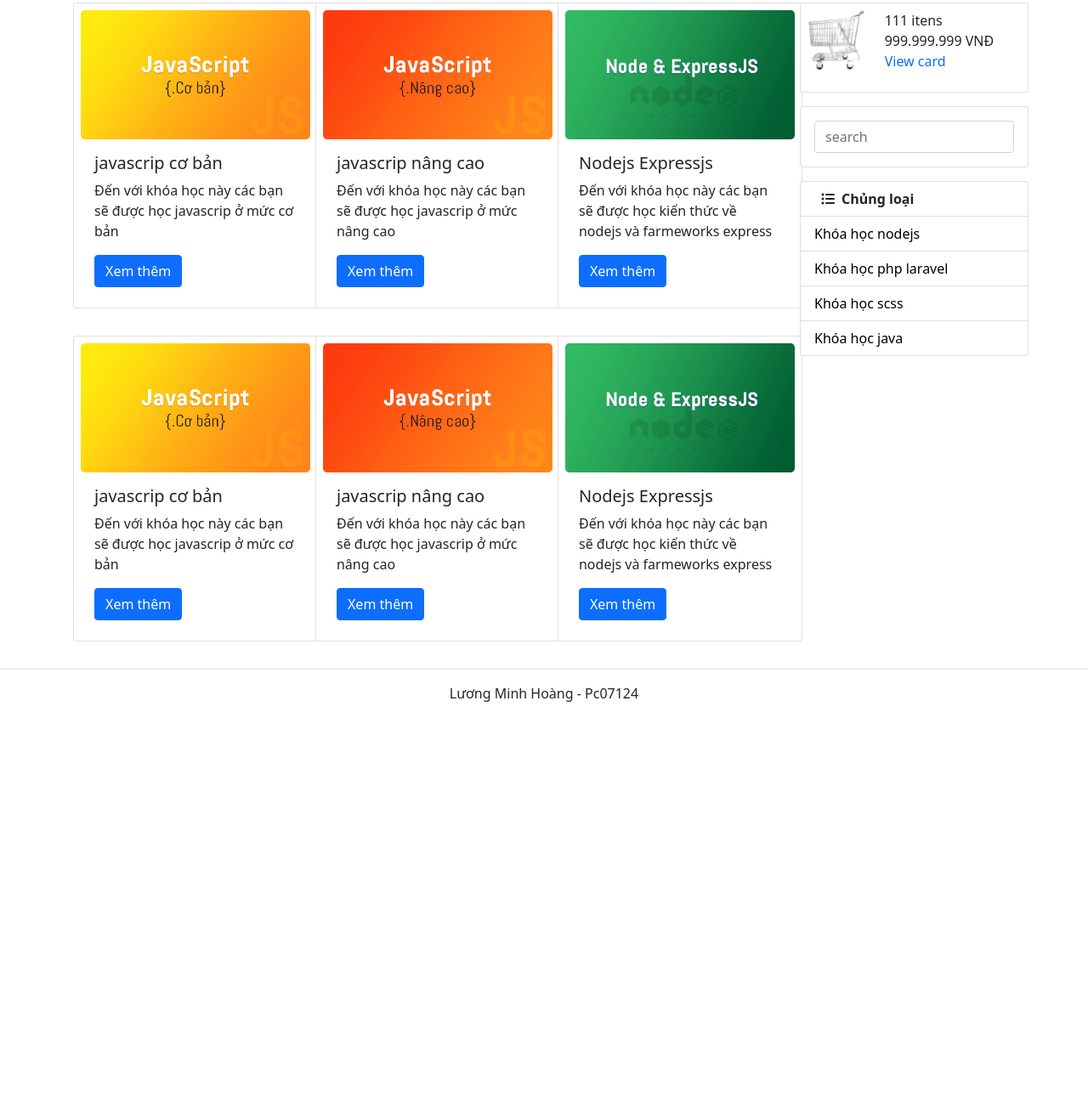
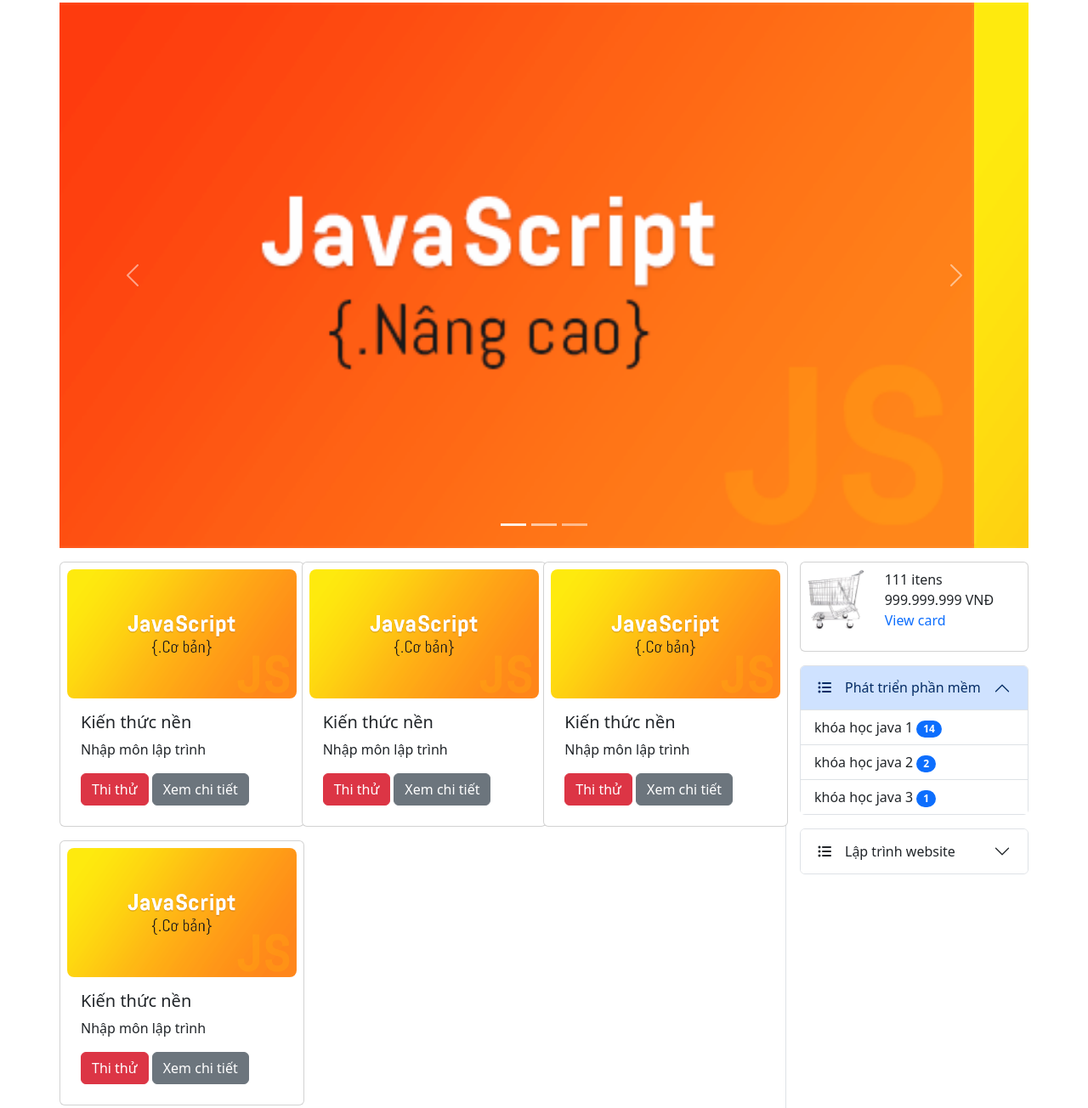
Before and after one commit to Minhoangg/WD18302_FE_FRAMEWORKS_HOANGLM_PC07124, a plain HTML site: page index.html in a window 1280 px wide. Shown: the part 85-1389 px from the top of the page at 85% size. Before the commit the page ends 945 px from the top, so only its background shows below. Drawn offline with nearby package versions, Linux system fonts and the light colour scheme.

Commit message:
FEFW - Lab3

```diff
--- a/index.html
+++ b/index.html
@@ -6,15 +6,14 @@
     <meta name="viewport" content="width=device-width, user-scalable=no, initial-scale=1">
     <meta http-equiv="X-UA-Compatible" content="ie=edge">
     <title>Title</title>
-    <link rel="stylesheet" href="https://cdn.jsdelivr.net/npm/bootstrap@5.1.3/dist/css/bootstrap.min.css"
-        integrity="sha384-1BmE4kWBq78iYhFldvKuhfTAU6auU8tT94WrHftjDbrCEXSU1oBoqyl2QvZ6jIW3" crossorigin="anonymous">
+    <link href="https://cdn.jsdelivr.net/npm/bootstrap@5.3.3/dist/css/bootstrap.min.css" rel="stylesheet">
     <link rel="stylesheet" href="https://cdnjs.cloudflare.com/ajax/libs/font-awesome/6.5.1/css/all.min.css"
         integrity="sha512-DTOQO9RWCH3ppGqcWaEA1BIZOC6xxalwEsw9c2QQeAIftl+Vegovlnee1c9QX4TctnWMn13TZye+giMm8e2LwA=="
         crossorigin="anonymous" referrerpolicy="no-referrer" />
 </head>
 
 <body>
-    <header class="container-fluid mb-3 border-bottom fixed-top bg-white">
+    <header class="container-fluid mb-5 border-bottom fixed-top bg-white">
         <nav class="container navbar navbar-expand-lg navbar-light  ">
             <div class="container-fluid d-flex justify-content-around px-0">
                 <button class="navbar-toggler" type="button" data-bs-toggle="collapse"
@@ -69,81 +68,102 @@
             </div>
         </nav>
     </header>
-
     <div class="container-fluid mb-3 mt-5 pt-4">
         <div class="container ">
+
+        </div>
+    </div>
+    <div class="container-fluid mb-3 ">
+        <div class="container ">
             <div class="row">
-                <div class="col-9">
+                <div class="mb-3 p-0">
+                    <div id="demo" class="carousel slide" data-bs-ride="carousel">
+                        <!-- Indicators/dots -->
+                        <div class="carousel-indicators">
+                            <button type="button" data-bs-target="#demo" data-bs-slide-to="0" class="active"></button>
+                            <button type="button" data-bs-target="#demo" data-bs-slide-to="1"></button>
+                            <button type="button" data-bs-target="#demo" data-bs-slide-to="2"></button>
+                        </div>
+
+                        <!-- The slideshow/carousel -->
+                        <div class="carousel-inner">
+                            <div class="carousel-item active">
+                                <img src="./images/jsnangcao.png" alt="Los Angeles" class="d-block w-100">
+                            </div>
+                            <div class="carousel-item">
+                                <img src="./images/jscoban.png" alt="Chicago" class="d-block w-100">
+                            </div>
+                            <div class="carousel-item">
+                                <img src="./images/nodejs.png" alt="New York" class="d-block w-100">
+                            </div>
+                        </div>
+
+                        <!-- Left and right controls/icons -->
+                        <button class="carousel-control-prev" type="button" data-bs-target="#demo" data-bs-slide="prev">
+                            <span class="carousel-control-prev-icon"></span>
+                        </button>
+                        <button class="carousel-control-next" type="button" data-bs-target="#demo" data-bs-slide="next">
+                            <span class="carousel-control-next-icon"></span>
+                        </button>
+                    </div>
+
+                </div>
+                <div class="col-9 border-end    ">
                     <div class="row ">
-                        <div class="col-4 p-3">
+                        <div class="col-4 ps-0 pb-3 ">
                             <div class="card p-2" style="width: 18rem;">
                                 <img src="./images/jscoban.png" class="card-img-top img-fluid rounded-3" alt="...">
                                 <div class="card-body">
-                                    <h5 class="card-title"> javascrip cơ bản</h5>
-                                    <p class="card-text">Đến với khóa học này các bạn sẽ được học javascrip ở mức cơ bản
+                                    <h5 class="card-title"> Kiến thức nền</h5>
+                                    <p class="card-text">Nhập môn lập trình
                                     </p>
-                                    <a href="#" class="btn btn-primary">Xem thêm</a>
+                                    <a href="#" class="btn btn-danger">Thi thử</a>
+                                    <a href="#" class="btn btn-secondary">Xem chi tiết</a>
                                 </div>
                             </div>
                         </div>
-                        <div class="col-4 p-3">
+                        <div class="col-4 ps-0 pb-3">
                             <div class="card p-2" style="width: 18rem;">
-                                <img src="./images/jsnangcao.png" class="card-img-top img-fluid rounded-3 " alt="...">
+                                <img src="./images/jscoban.png" class="card-img-top img-fluid rounded-3" alt="...">
                                 <div class="card-body">
-                                    <h5 class="card-title"> javascrip nâng cao</h5>
-                                    <p class="card-text">Đến với khóa học này các bạn sẽ được học javascrip ở mức nâng
-                                        cao</p>
-                                    <a href="#" class="btn btn-primary">Xem thêm</a>
+                                    <h5 class="card-title"> Kiến thức nền</h5>
+                                    <p class="card-text">Nhập môn lập trình
+                                    </p>
+                                    <a href="#" class="btn btn-danger">Thi thử</a>
+                                    <a href="#" class="btn btn-secondary">Xem chi tiết</a>
+
                                 </div>
                             </div>
                         </div>
-                        <div class="col-4 p-3">
+                        <div class="col-4 ps-0 pb-3">
                             <div class="card p-2" style="width: 18rem;">
-                                <img src="./images/nodejs.png" class="card-img-top img-fluid rounded-3" alt="...">
+                                <img src="./images/jscoban.png" class="card-img-top img-fluid rounded-3" alt="...">
                                 <div class="card-body">
-                                    <h5 class="card-title">Nodejs Expressjs</h5>
-                                    <p class="card-text">Đến với khóa học này các bạn sẽ được học kiến thức về nodejs và
-                                        farmeworks express</p>
-                                    <a href="#" class="btn btn-primary">Xem thêm</a>
+                                    <h5 class="card-title"> Kiến thức nền</h5>
+                                    <p class="card-text">Nhập môn lập trình
+                                    </p>
+                                    <a href="#" class="btn btn-danger">Thi thử</a>
+                                    <a href="#" class="btn btn-secondary">Xem chi tiết</a>
+
                                 </div>
                             </div>
                         </div>
-                        <div class="col-4 p-3">
+                        <div class="col-4 ps-0 pb-3">
                             <div class="card p-2" style="width: 18rem;">
                                 <img src="./images/jscoban.png" class="card-img-top img-fluid rounded-3" alt="...">
                                 <div class="card-body">
-                                    <h5 class="card-title"> javascrip cơ bản</h5>
-                                    <p class="card-text">Đến với khóa học này các bạn sẽ được học javascrip ở mức cơ bản
+                                    <h5 class="card-title"> Kiến thức nền</h5>
+                                    <p class="card-text">Nhập môn lập trình
                                     </p>
-                                    <a href="#" class="btn btn-primary">Xem thêm</a>
-                                </div>
-                            </div>
-                        </div>
-                        <div class="col-4 p-3">
-                            <div class="card p-2" style="width: 18rem;">
-                                <img src="./images/jsnangcao.png" class="card-img-top img-fluid rounded-3 " alt="...">
-                                <div class="card-body">
-                                    <h5 class="card-title"> javascrip nâng cao</h5>
-                                    <p class="card-text">Đến với khóa học này các bạn sẽ được học javascrip ở mức nâng
-                                        cao</p>
-                                    <a href="#" class="btn btn-primary">Xem thêm</a>
-                                </div>
-                            </div>
-                        </div>
-                        <div class="col-4 p-3">
-                            <div class="card p-2" style="width: 18rem;">
-                                <img src="./images/nodejs.png" class="card-img-top img-fluid rounded-3" alt="...">
-                                <div class="card-body">
-                                    <h5 class="card-title">Nodejs Expressjs</h5>
-                                    <p class="card-text">Đến với khóa học này các bạn sẽ được học kiến thức về nodejs và
-                                        farmeworks express</p>
-                                    <a href="#" class="btn btn-primary">Xem thêm</a>
+                                    <a href="#" class="btn btn-danger">Thi thử</a>
+                                    <a href="#" class="btn btn-secondary">Xem chi tiết</a>
+
                                 </div>
                             </div>
                         </div>
                     </div>
                 </div>
-                <div class="col-3  p-3 pe-0">
+                <div class="col-3  px-3 pe-0">
                     <div class="card mb-3">
                         <div class="row p-2 " style="width: 18rem;">
                             <div class="col-4"> <img src="./images/card.jpg" class="card-img-top" alt="..."></div>
@@ -156,34 +176,81 @@
                             </div>
                         </div>
                     </div>
-                    <div class="card p-3 mb-3">
-                        <form action="">
-                            <input type="text" class="form-control" placeholder="search">
-                        </form>
+                    <div class="accordion" id="accordionExample">
+                        <div class="accordion-item">
+                            <h2 class="accordion-header" id="headingOne">
+                                <button class="accordion-button" type="button" data-bs-toggle="collapse"
+                                    data-bs-target="#collapseOne" aria-expanded="true" aria-controls="collapseOne">
+                                    <span class="me-3"><i class="fa-solid fa-list-ul"></i></span>Phát triển phần mềm
+                                </button>
+                            </h2>
+                            <div id="collapseOne" class="accordion-collapse collapse show" aria-labelledby="headingOne"
+                                data-bs-parent="#accordionExample">
+                                <ul class="list-group-flush list-group">
+                                    <li class="list-group-item ">
+                                        khóa học java 1
+                                        <span class="badge bg-primary rounded-pill">14</span>
+                                    </li>
+                                    <li class="list-group-item ">
+                                        khóa học java 2
+                                        <span class="badge bg-primary rounded-pill">2</span>
+                                    </li>
+                                    <li class="list-group-item ">
+                                        khóa học java 3
+                                        <span class="badge bg-primary rounded-pill">1</span>
+                                    </li>
+                                </ul>
+                            </div>
+                        </div>
+                    </div>
+                    <div class="accordion mt-3" id="accordionExample">
+                        <div class="accordion-item">
+                            <h2 class="accordion-header" id="headingTwo">
+                                <button class="accordion-button collapsed" type="button" data-bs-toggle="collapse"
+                                    data-bs-target="#collapseTwo" aria-expanded="false" aria-controls="collapseTwo">
+                                    <span class="me-3"><i class="fa-solid fa-list-ul"></i></span> Lập trình website
+                                </button>
+                            </h2>
+                            <div id="collapseTwo" class="accordion-collapse collapse" aria-labelledby="headingTwo"
+                                data-bs-parent="#accordionExample">
+                                <ul class="list-group-flush list-group">
+                                    <li class="list-group-item d-flex justify-content-between align-items-center">
+                                        khóa học java 1
+                                        <span class="badge bg-primary rounded-pill">14</span>
+                                    </li>
+                                    <li class="list-group-item d-flex justify-content-between align-items-center">
+                                        khóa học java 2
+                                        <span class="badge bg-primary rounded-pill">2</span>
+                                    </li>
+                                    <li class="list-group-item d-flex justify-content-between align-items-center">
+                                        khóa học java 3
+                                        <span class="badge bg-primary rounded-pill">1</span>
+                                    </li>
+                                </ul>
+                            </div>
+                        </div>
                     </div>
 
-                    <ul class="list-group">
-                        <li class="list-group-item fw-bold"><span class="mx-2"><i
-                                    class="fa-solid fa-list-ul"></i></span>Chủng loại</li>
-                        <li class="list-group-item"><a href="" class="text-decoration-none text-black">Khóa học
-                                nodejs</a></li>
-                        <li class="list-group-item"><a href="" class="text-decoration-none text-black">Khóa học php
-                                laravel</a></li>
-                        <li class="list-group-item"><a href="" class="text-decoration-none text-black">Khóa học scss</a>
-                        </li>
-                        <li class="list-group-item"><a href="" class="text-decoration-none text-black">Khóa học java</a>
-                        </li>
-                    </ul>
+
+
                 </div>
             </div>
+            <div class="d-flex justify-content-center align-items-center">
+                <ul class="pagination">
+                    <li class="page-item"><a class="page-link" href="#">Trước</a></li>
+                    <li class="page-item"><a class="page-link" href="#">1</a></li>
+                    <li class="page-item"><a class="page-link" href="#">2</a></li>
+                    <li class="page-item"><a class="page-link" href="#">3</a></li>
+                    <li class="page-item"><a class="page-link" href="#">Sau</a></li>
+                </ul>
+            </div>
         </div>
+    </div>
     </div>
 
     <footer class="container-fluid mb-3 border-top">
         <div class="container text-center bg-white py-3">Lương Minh Hoàng - Pc07124</div>
     </footer>
-
-
 
     <script src="https://cdn.jsdelivr.net/npm/bootstrap@5.1.3/dist/js/bootstrap.bundle.min.js"
         integrity="sha384-ka7Sk0Gln4gmtz2MlQnikT1wXgYsOg+OMhuP+IlRH9sENBO0LRn5q+8nbTov4+1p"
```
